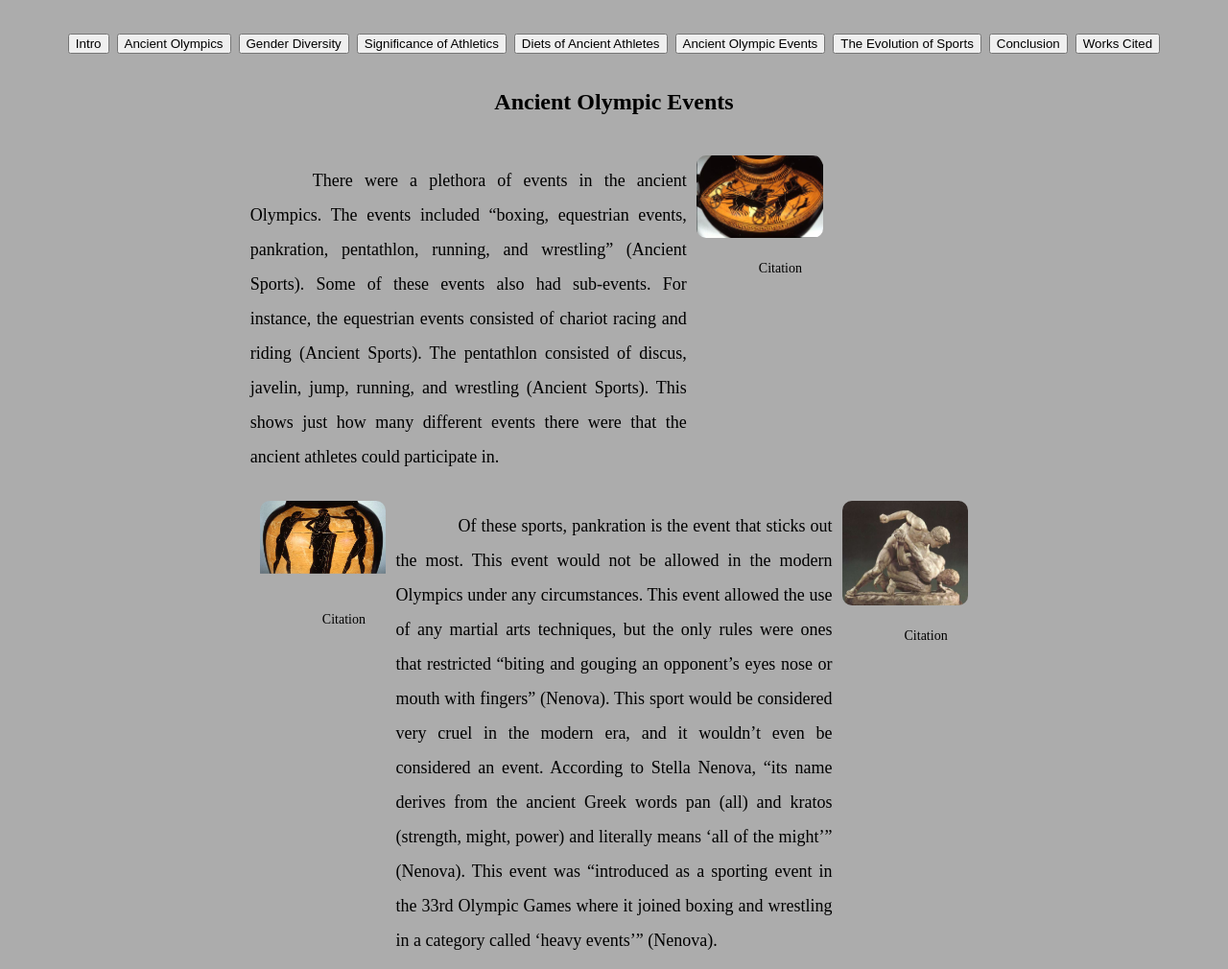
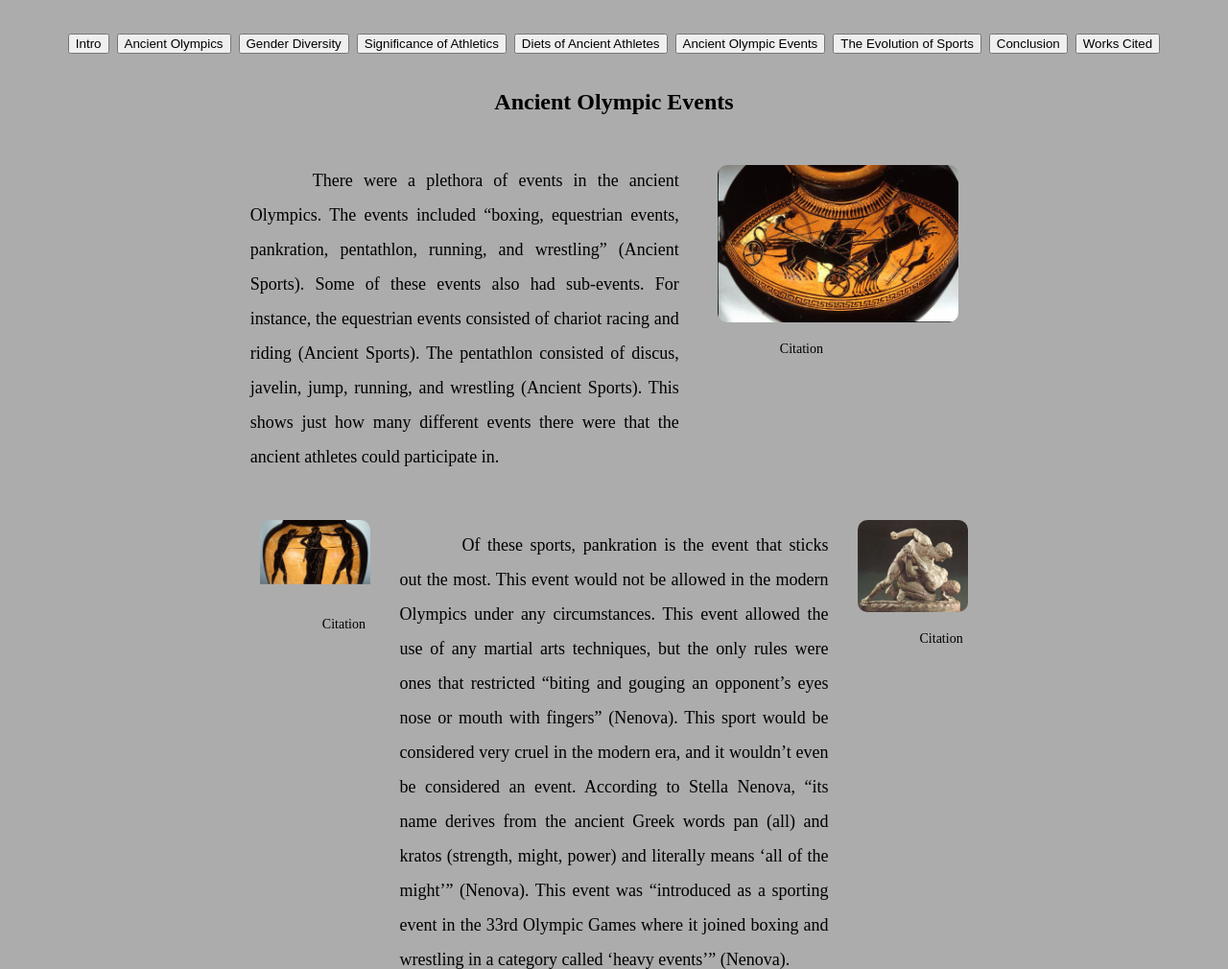
Before and after one commit to dszopa2004/ancient-olympics.dszopa.com, a plain HTML site: page ancient-events.html in a window 1280 px wide. Shown: the top 1010 px of the page at 96% size. Drawn offline with Linux system fonts and the light colour scheme.

Commit message:
Make CSS for images DRY
Move centering styling on images to the img modifier to make it
universal for all images on website.

```diff
--- a/styles.css
+++ b/styles.css
@@ -30,14 +30,10 @@ h2 {
     display: grid;
     grid-template-columns: repeat(5, 1fr);
     grid-template-rows: 3, 1fr;
-    grid-column-gap: 0px;
-    grid-row-gap: 0px;
+    grid-column-gap: 20px;
+    grid-row-gap: 20px;
     margin-left: 20%;
     margin-right: 20%;
-}
-
-.event-grid img {
-
 }
 
 img {
@@ -45,6 +41,10 @@ img {
     border-radius: 10px;
     border-color: black;
     margin: auto;
+    position: relative;
+    display: flex;
+    align-items: center;
+    justify-content: center;
 }
 
 .images {
@@ -68,10 +68,7 @@ p {
 
 .olymp3 {
     grid-area: 1 / 4 / 2 / 6;
-    position: relative;
-    display: flex;
-    align-items: center;
-    justify-content: center;
+
 }
 
 .gender1 { grid-area: 1 / 1 / 2 / 6; }
@@ -79,15 +76,16 @@ p {
 
 .gender3 {
     grid-area: 2 / 4 / 3 / 6;
-    position: relative;
-    display: flex;
-    align-items: center;
-    justify-content: center;
+
 }
 
 .events1 { grid-area: 1 / 1 / 2 / 4; }
 .events2 { grid-area: 2 / 2 / 3 / 5; }
 .events3 { grid-area: 3 / 2 / 4 / 5; }
+.events4 {
+    grid-area: 1 / 4 / 2 / 6;
+    padding: 10px;
+}
 .events5 { grid-area: 2 / 1 / 3 / 2; }
 .events6 { grid-area: 2 / 5 / 3 / 6; }
 .events7 { grid-area: 3 / 1 / 4 / 2; }
```
